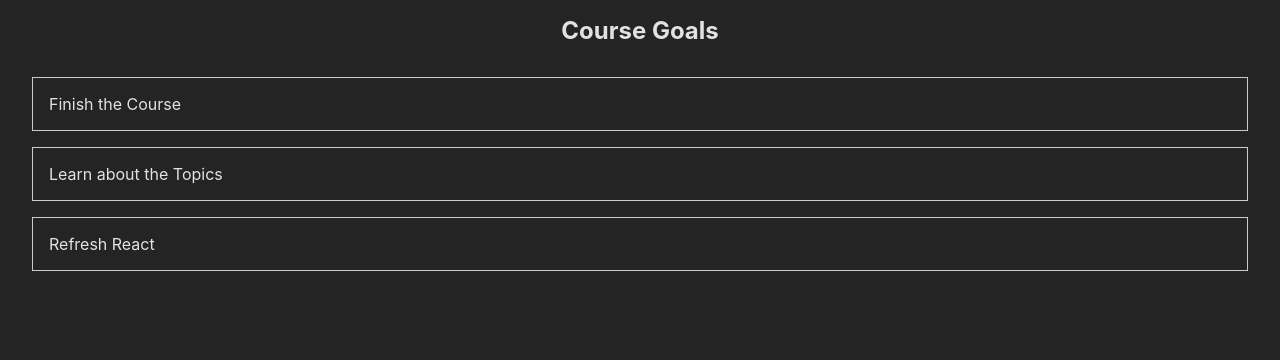
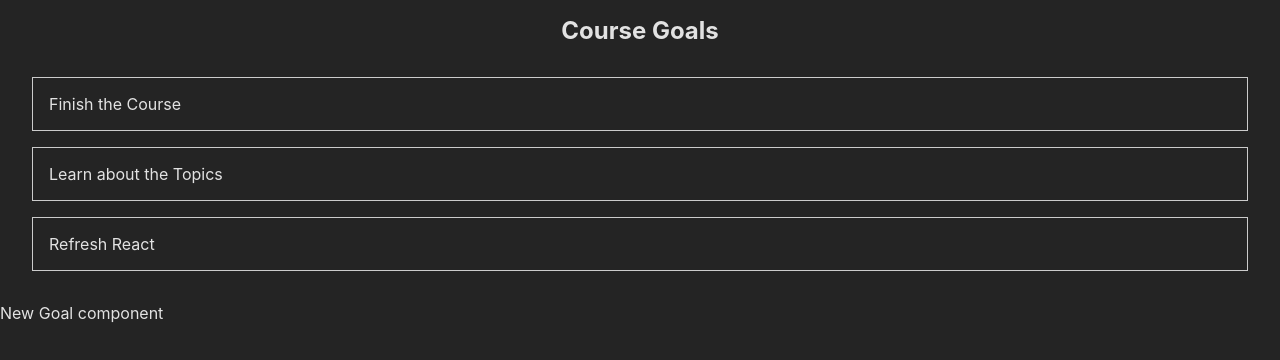
Before and after one commit to nidhish-nayak/react-refresh, a React (Vite) app: page / in a window 1280 px wide. Shown: the top 360 px of the page. Built offline with nearby package versions, Linux system fonts and the light colour scheme.

Commit message:
Added NewGoal component to App.jsx

```diff
--- a/src/App.jsx
+++ b/src/App.jsx
@@ -1,6 +1,7 @@
 import React from 'react';
 import './App.css';
 import GoalList from './components/GoalList/GoalList.component';
+import NewGoal from './components/NewGoal/NewGoal.component';
 
 const App = () => {
 
@@ -14,6 +15,7 @@ const App = () => {
     <div className="course-goals">
       <h2>Course Goals</h2>
       <GoalList goals={courseGoals} />
+      <NewGoal />
     </div>
   )
 }
```
